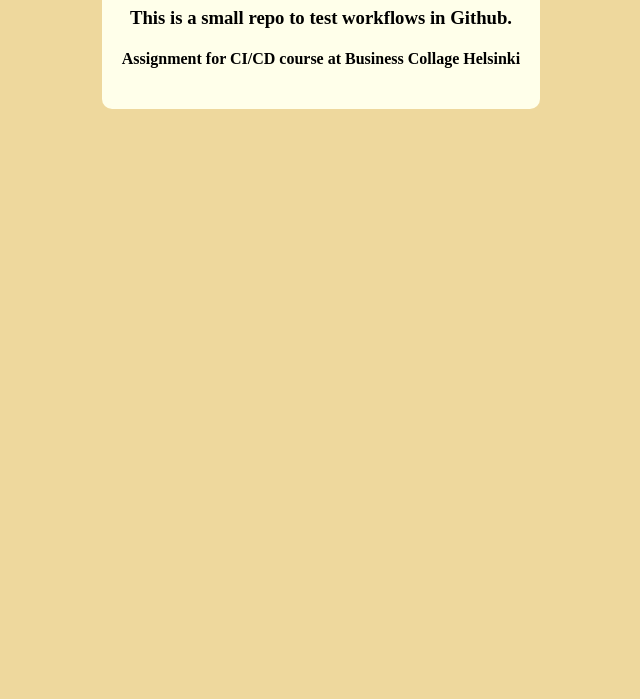
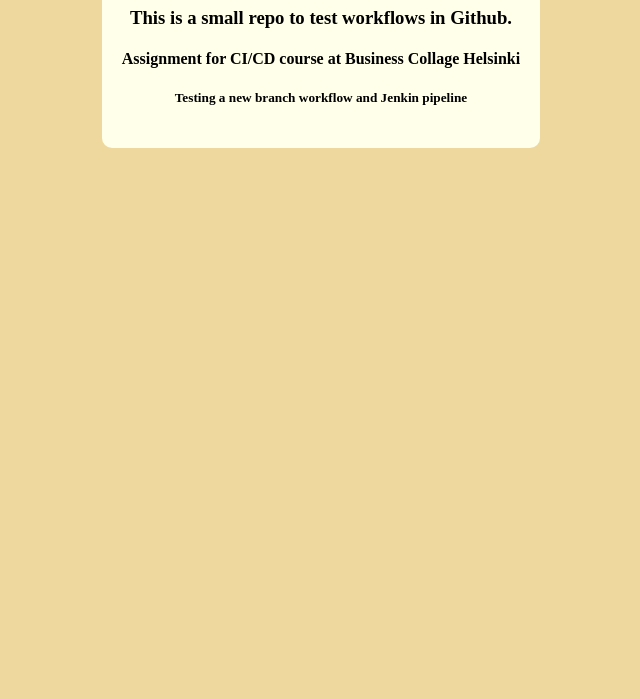
Before and after one commit to Iolanta26/workflows-test, a plain HTML site: page index.html in a window 1280 px wide. Shown: the part 101-800 px from the top of the page, without its empty margins (319-959 px from the left). Drawn offline with Linux system fonts and the light colour scheme.

Commit message:
testing new branch

```diff
--- a/index.html
+++ b/index.html
@@ -12,6 +12,7 @@
       <h1>Hei there!</h1>
       <h3>This is a small repo to test workflows in Github.</h3>
       <h4>Assignment for CI/CD course at Business Collage Helsinki</h4>
+      <h5>Testing a new branch workflow and Jenkin pipeline</h5>
     </div>
   </body>
 </html>
```
